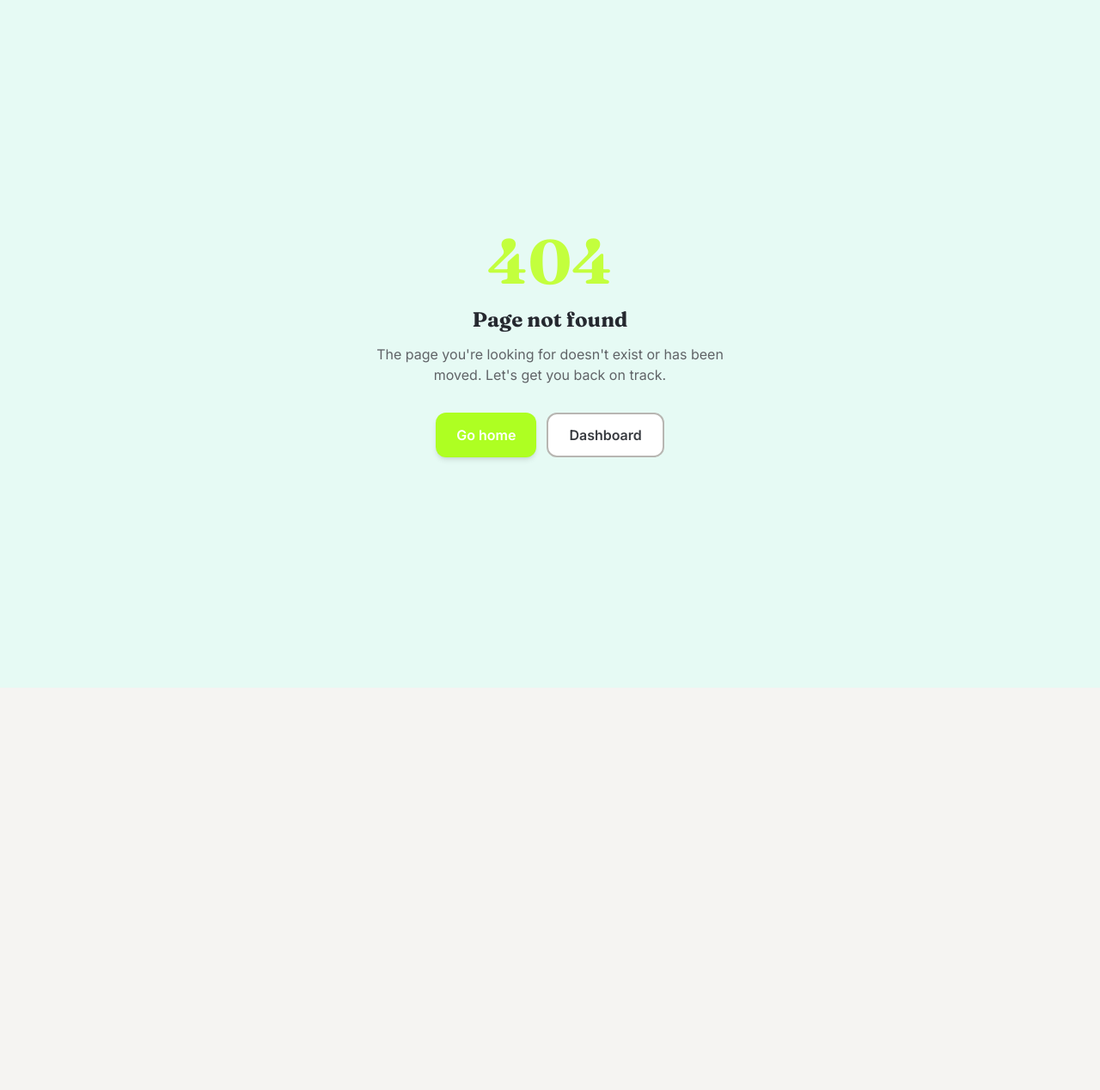
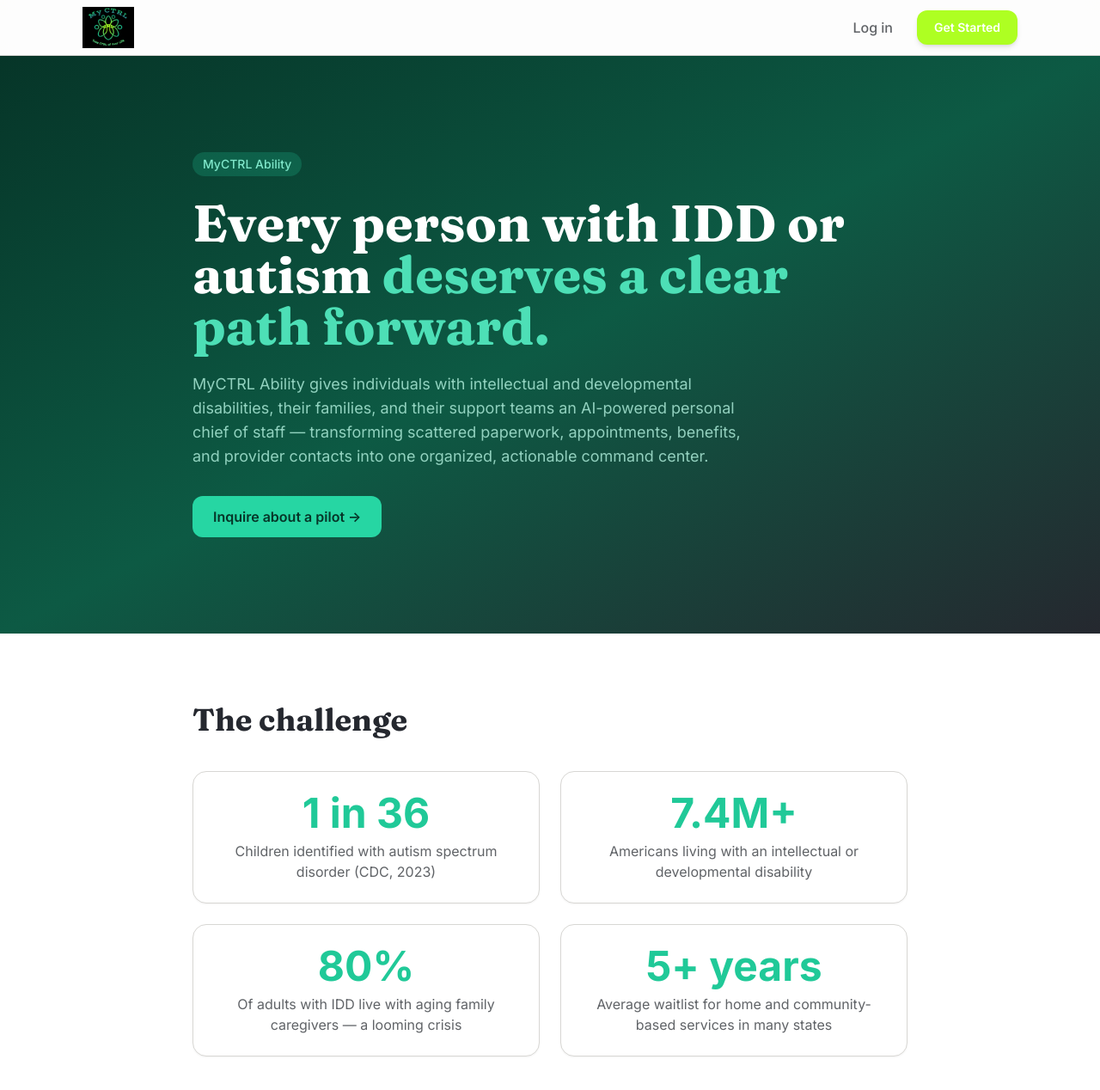
Before and after one commit to sgeorge1159-stack/mylifectrl, a React (Vite) app in the folder client/: page /ability in a window 1280 px wide. Before the commit this address had no page. Shown: the top 1268 px of the page at 86% size. Before the commit the page ends 800 px from the top, so only its background shows below. Built offline with nearby package versions, Linux system fonts and the light colour scheme.

Commit message:
Add Ability/IDD vertical page, route, and landing card

```diff
--- a/client/src/App.tsx
+++ b/client/src/App.tsx
@@ -8,6 +8,7 @@
 import Recovery from './pages/Recovery';
 import Campus from './pages/Campus';
 import Care from './pages/Care';
+import Ability from './pages/Ability';
 import Dashboard from './pages/Dashboard';
 import Plans from './pages/Plans';
 import PlanDetail from './pages/PlanDetail';
@@ -42,6 +43,7 @@
       <Route path="/recovery" element={<Recovery />} />
       <Route path="/campus" element={<Campus />} />
       <Route path="/care" element={<Care />} />
+      <Route path="/ability" element={<Ability />} />
 
       {/* Protected routes — wrapped in auth guard + Layout */}
       <Route element={<ProtectedRoute />}>
--- /dev/null
+++ b/client/src/pages/Ability.tsx
@@ -0,0 +1,166 @@
+import { useEffect } from 'react';
+import { Link } from 'react-router-dom';
+import BrandLogo from '../components/BrandLogo';
+
+const SEO_TITLE = 'CTRL Ability — AI-Powered IDD & Autism Support Coordination | MyCTRL';
+const SEO_DESC =
+  'MyCTRL Ability transforms disability support coordination with AI-powered personal organization. Help individuals with IDD and autism navigate benefits, appointments, employment, and lifelong planning. Inquire about an Ability program pilot.';
+
+const stats = [
+  { value: '1 in 36', label: 'Children identified with autism spectrum disorder (CDC, 2023)' },
+  { value: '7.4M+', label: 'Americans living with an intellectual or developmental disability' },
+  { value: '80%', label: 'Of adults with IDD live with aging family caregivers — a looming crisis' },
+  { value: '5+ years', label: 'Average waitlist for home and community-based services in many states' },
+];
+
+const features = [
+  { title: 'AI Action Plans', desc: 'Personalized, 14-step plans spanning diagnosis through lifelong support — built from the individual\'s actual situation and paperwork.' },
+  { title: 'LifeVault Document Storage', desc: 'Secure, searchable archive for IEPs, medical records, benefits letters, legal documents, and provider contacts.' },
+  { title: 'Provider Coordination Hub', desc: 'One dashboard for every provider — therapists, dietitians, case managers, job coaches, medical specialists.' },
+  { title: 'Benefits Navigation', desc: 'Track Medicaid waivers, SSI applications, SNAP renewals, and state-specific IDD benefits with deadline reminders.' },
+  { title: 'Employment & Day Program Support', desc: 'Job coaching milestones, workplace accommodation plans, VR coordination, and day program scheduling.' },
+  { title: 'Lifespan Planning', desc: 'Crisis planning, guardianship transitions, supported decision-making, and aging caregiver contingency plans.' },
+];
+
+export default function Ability() {
+  useEffect(() => {
+    document.title = SEO_TITLE;
+    const meta = document.querySelector('meta[name="description"]');
+    if (meta) meta.setAttribute('content', SEO_DESC);
+    return () => {
+      document.title = 'MyCTRL™ — Life\'s a lot. CTRL it.';
+      if (meta) meta.setAttribute('content', 'MyCTRL™ — Life\'s a lot. CTRL it. Your AI-powered personal chief of staff.');
+    };
+  }, []);
+
+  return (
+    <div className="min-h-screen flex flex-col">
+      {/* Nav */}
+      <nav className="bg-white/80 backdrop-blur border-b border-calm-200 sticky top-0 z-40">
+        <div className="max-w-6xl mx-auto px-4 sm:px-6 lg:px-8 flex items-center justify-between h-16">
+          <Link to="/" className="flex items-center gap-2 text-xl font-bold text-calm-900 font-display">
+            <BrandLogo />
+          </Link>
+          <div className="flex items-center gap-3">
+            <Link to="/login" className="btn-ghost">Log in</Link>
+            <Link to="/signup" className="btn-primary text-sm px-5 py-2.5">Get Started</Link>
+          </div>
+        </div>
+      </nav>
+
+      {/* Hero */}
+      <section className="bg-gradient-to-br from-accent-900 via-accent-800 to-calm-900 text-white">
+        <div className="max-w-4xl mx-auto px-4 sm:px-6 lg:px-8 py-20 sm:py-28">
+          <span className="inline-block rounded-full bg-accent-400/20 px-3 py-1 text-sm font-medium text-accent-200">
+            MyCTRL Ability
+          </span>
+          <h1 className="mt-6 text-4xl sm:text-5xl lg:text-6xl font-bold font-display leading-tight">
+            Every person with IDD or autism{' '}
+            <span className="text-accent-300">deserves a clear path forward.</span>
+          </h1>
+          <p className="mt-6 max-w-2xl text-lg text-accent-100/80">
+            MyCTRL Ability gives individuals with intellectual and developmental disabilities,
+            their families, and their support teams an AI-powered personal chief of staff —
+            transforming scattered paperwork, appointments, benefits, and provider contacts
+            into one organized, actionable command center.
+          </p>
+          <a
+            href="mailto:hello@mylifectrl.com?subject=Ability%20Pilot%20Inquiry"
+            className="mt-8 inline-block rounded-xl bg-accent-400 hover:bg-accent-300 px-6 py-3 font-semibold text-accent-900 transition"
+          >
+            Inquire about a pilot →
+          </a>
+        </div>
+      </section>
+
+      {/* Stats */}
+      <section className="py-20 bg-white">
+        <div className="max-w-4xl mx-auto px-4 sm:px-6 lg:px-8">
+          <h2 className="text-3xl sm:text-4xl font-bold font-display text-calm-900">The challenge</h2>
+          <div className="mt-10 grid sm:grid-cols-2 gap-6">
+            {stats.map((s) => (
+              <div key={s.value} className="card border-calm-200 text-center">
+                <p className="text-5xl font-bold text-accent-500">{s.value}</p>
+                <p className="mt-2 text-calm-600">{s.label}</p>
+              </div>
+            ))}
+          </div>
+        </div>
+      </section>
+
+      {/* How it works */}
+      <section className="py-20 bg-accent-50">
+        <div className="max-w-4xl mx-auto px-4 sm:px-6 lg:px-8">
+          <h2 className="text-3xl sm:text-4xl font-bold font-display text-calm-900">How MyCTRL Ability works</h2>
+          <div className="mt-10 space-y-8">
+            {[
+              { step: '1', title: 'Centralize everything', desc: 'Families and support coordinators upload scattered documents — IEPs, medical records, benefits letters, provider contacts, legal documents. MyCTRL organizes them into a searchable, structured LifeVault.' },
+              { step: '2', title: 'AI builds the roadmap', desc: 'MyCTRL generates a personalized 14-step plan from diagnosis through lifelong support — with appointment schedules, benefits deadlines, provider contact lists, crisis plans, and caregiver contingency planning.' },
+              { step: '3', title: 'Coordinate across every provider', desc: 'Support coordinators get a dashboard view. Families see exactly what\'s next. Therapists, job coaches, medical providers — everyone on the same page. No dropped handoffs.' },
+            ].map((item) => (
+              <div key={item.step} className="flex gap-4">
+                <span className="flex h-10 w-10 shrink-0 items-center justify-center rounded-full bg-accent-100 text-lg font-bold text-accent-700">
+                  {item.step}
+                </span>
+                <div>
+                  <h3 className="text-xl font-semibold text-calm-900">{item.title}</h3>
+                  <p className="mt-2 text-calm-600">{item.desc}</p>
+                </div>
+              </div>
+            ))}
+          </div>
+        </div>
+      </section>
+
+      {/* Features */}
+      <section className="py-20 bg-white">
+        <div className="max-w-4xl mx-auto px-4 sm:px-6 lg:px-8">
+          <h2 className="text-3xl sm:text-4xl font-bold font-display text-calm-900">Key features for IDD & autism support</h2>
+          <div className="mt-10 grid sm:grid-cols-2 gap-5">
+            {features.map((f) => (
+              <div key={f.title} className="card border-calm-200">
+                <h3 className="font-semibold text-calm-900">{f.title}</h3>
+                <p className="mt-2 text-sm text-calm-600">{f.desc}</p>
+              </div>
+            ))}
+          </div>
+        </div>
+      </section>
+
+      {/* CTA */}
+      <section className="py-20 bg-gradient-to-b from-accent-500 to-accent-700 text-white">
+        <div className="max-w-2xl mx-auto px-4 text-center space-y-6">
+          <h2 className="text-3xl sm:text-4xl font-bold font-display">
+            Ready to transform IDD and autism support coordination?
+          </h2>
+          <p className="text-accent-100 text-lg">
+            Start with a small pilot — one program, one population, measurable outcomes.
+          </p>
+          <a
+            href="mailto:hello@mylifectrl.com?subject=Ability%20Pilot%20Inquiry"
+            className="inline-block px-8 py-4 bg-white text-accent-600 font-bold rounded-xl text-lg hover:shadow-xl transition-all duration-200 active:scale-[0.98]"
+          >
+            Inquire about a pilot →
+          </a>
+        </div>
+      </section>
+
+      {/* Footer */}
+      <footer className="bg-accent-50 border-t border-calm-200">
+        <div className="max-w-6xl mx-auto px-4 sm:px-6 lg:px-8 py-10">
+          <div className="flex flex-col sm:flex-row items-center justify-between gap-4 text-sm text-calm-500">
+            <div className="flex items-center gap-2">
+              <span className="text-brand-500">◈</span>
+              <span>MyCTRL™ &copy; {new Date().getFullYear()} LifeCTRL LLC. All rights reserved.</span>
+            </div>
+            <div className="flex items-center gap-4">
+              <Link to="/terms" className="hover:text-brand-600 transition-colors">Terms of Service</Link>
+              <Link to="/privacy" className="hover:text-brand-600 transition-colors">Privacy Policy</Link>
+              <a href="mailto:hello@mylifectrl.com" className="hover:text-brand-600 transition-colors">Contact</a>
+            </div>
+          </div>
+        </div>
+      </footer>
+    </div>
+  );
+}
--- a/client/src/pages/Landing.tsx
+++ b/client/src/pages/Landing.tsx
@@ -303,7 +303,7 @@
             Purpose-built verticals for the populations you serve. The institution pays.
             The individual receives MyCTRL as part of their services.
           </p>
-          <div className="mt-10 grid sm:grid-cols-2 gap-5">
+          <div className="mt-10 grid sm:grid-cols-2 lg:grid-cols-3 gap-5">
             {[
               {
                 to: '/reentry',
@@ -318,6 +318,13 @@
                 badgeClass: 'bg-accent-50 text-accent-700',
                 headline: 'Improve SUD treatment retention.',
                 desc: 'Patient engagement and behavioral health case management for addiction treatment programs.',
+              },
+              {
+                to: '/ability',
+                badge: 'Ability',
+                badgeClass: 'bg-accent-50 text-accent-700',
+                headline: 'Coordinate IDD & autism support.',
+                desc: 'Lifespan planning, provider coordination, and benefits navigation for individuals with disabilities.',
               },
               {
                 to: '/campus',
```
